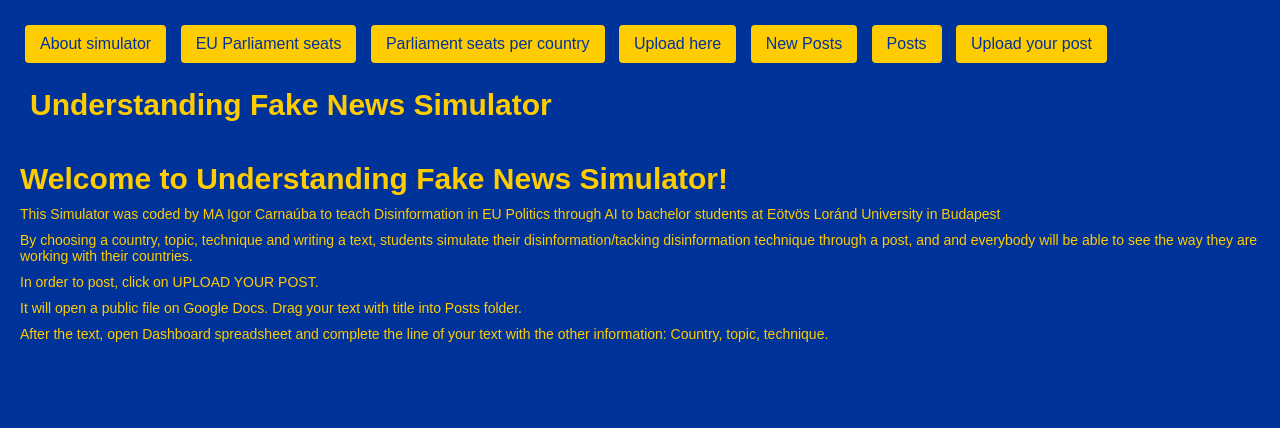
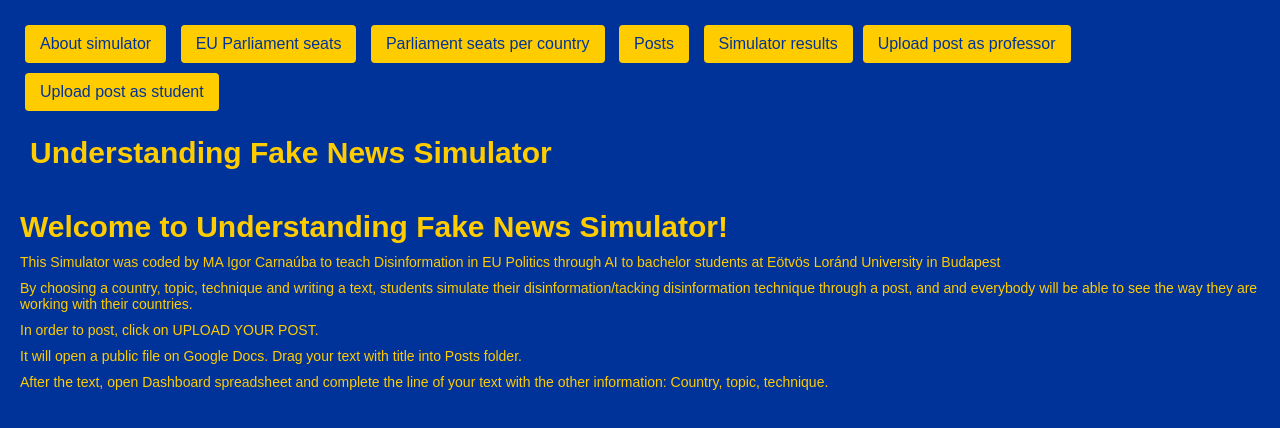
Before and after one commit to igoresc94/eu-dis, a React (Create React App) app: page / in a window 1280 px wide. Shown: the top 428 px of the page. Built offline with nearby package versions, Linux system fonts and the light colour scheme.

Commit message:
pro questionario

```diff
--- a/src/App.js
+++ b/src/App.js
@@ -5,8 +5,6 @@ import Home from './pages/Home';
 import Posts from './pages/Posts';
 import About from './pages/About';
 import AboutCountry from './pages/AboutCountry';
-import UploadHere from './pages/UploadHere';
-import PostsHere from './pages/PostsHere';
 
 
 
@@ -23,22 +21,32 @@ const App = () => {
         <Link to="/about-country" style={{ textDecoration: 'none' }}>
           <button>Parliament seats per country</button>
         </Link>{' '}
-        <Link to="/upload-here" style={{ textDecoration: 'none' }}>
-          <button>Upload here</button>
-        </Link>{' '}
-          <Link to="/posts-here" style={{ textDecoration: 'none' }}>
-          <button>New Posts</button>
-        </Link>{' '}
         <Link to="/posts" style={{ textDecoration: 'none' }}>
           <button>Posts</button>
         </Link>{' '}
+        <a
+          href="https://docs.google.com/spreadsheets/d/1clpbd-wsGzOIIyh0WTuDR-SuBCynDOHOekUOg8qXl_A/edit?resourcekey=&gid=1801160772#gid=1801160772"
+          target="_blank"
+          rel="noopener noreferrer"
+          style={{ textDecoration: 'none' }}
+        >
+          <button>Simulator results</button>
+        </a>
         <a
           href="https://drive.google.com/drive/folders/1oyuiDuoAAs88W-gMB8p4F2e5tX8Cgbb0?dmr=1&ec=wgc-drive-globalnav-goto"
           target="_blank"
           rel="noopener noreferrer"
           style={{ textDecoration: 'none' }}
         >
-          <button>Upload your post</button>
+          <button>Upload post as professor</button>
+        </a>
+                <a
+          href="https://docs.google.com/forms/d/1y2Bp0ktoT5ei_Tgb3WJd5zDGohSn7JlvTnuoYxQU_Vs/edit"
+          target="_blank"
+          rel="noopener noreferrer"
+          style={{ textDecoration: 'none' }}
+        >
+          <button>Upload post as student</button>
         </a>
         <div style={{ padding: 10, fontFamily: 'Arial, sans-serif' }}>
       <h1>Understanding Fake News Simulator</h1>
@@ -49,8 +57,6 @@ const App = () => {
         <Route path="/posts" element={<Posts />} />
         <Route path="/about" element={<About />} />
         <Route path="/about-country" element={<AboutCountry />} />
-        <Route path="/upload-here" element={<UploadHere />} />
-        <Route path="/posts-here" element={<PostsHere />} />
       </Routes>
     </Router>
   );
--- a/src/pages/UploadHere.js
+++ b/src/pages/UploadHere.js
@@ -69,7 +69,26 @@ const UploadHere = () => {
     return Object.keys(newErrors).length === 0;
   };
 
-  const handleSubmit = (e) => {
+  // New function: send post data to Google Apps Script to send email
+  const submitPost = async (postData) => {
+    try {
+      const response = await fetch('https://script.google.com/macros/s/AKfycbzjnTu4QV9WC86M38JDaLgOTAsLEubeqenWDr83WuONkV5MJ4GfkeOkwwEObvaoE9uP/exec', {  // <-- Replace with your actual URL
+        method: 'POST',
+        body: JSON.stringify(postData),
+        headers: {
+          'Content-Type': 'application/json',
+        },
+      });
+      const result = await response.json();
+      if (result.result !== 'success') {
+        console.error('Error sending email:', result.message);
+      }
+    } catch (error) {
+      console.error('Error sending email:', error.message);
+    }
+  };
+
+  const handleSubmit = async (e) => {
     e.preventDefault();
     if (!validate()) {
       setSubmitMessage('');
@@ -87,12 +106,15 @@ const UploadHere = () => {
       date: new Date().toISOString(),
     };
 
-    // ✅ Save post to localStorage
+    // Save post to localStorage
     const existing = JSON.parse(localStorage.getItem('posts') || '[]');
     const updated = [newPost, ...existing];
     localStorage.setItem('posts', JSON.stringify(updated));
 
-    // ✅ Reset form
+    // Send post data to Google Apps Script email
+    await submitPost(newPost);
+
+    // Reset form
     setSubmitMessage('Post submitted successfully!');
     setFormData({
       title: '',
```
